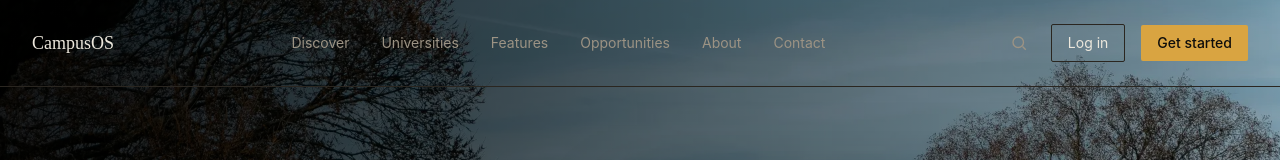
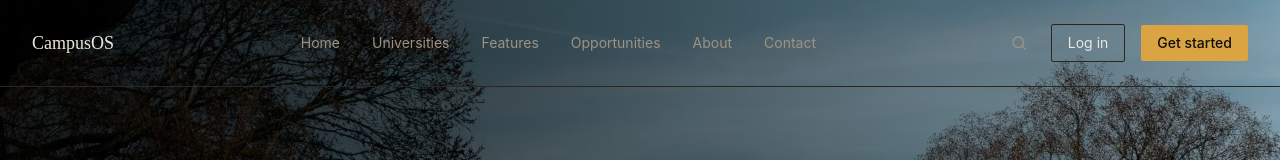
Before and after one commit to jisayo/campusos, a Next.js app in the folder apps/web/: page / in a window 1280 px wide. Shown: the top 160 px of the page. Built offline with nearby package versions, Linux system fonts and the light colour scheme; no server answers; the database is empty.

Commit message:
Nav: Discover -> Home

```diff
--- a/apps/web/app/(public)/components/PublicNav.tsx
+++ b/apps/web/app/(public)/components/PublicNav.tsx
@@ -1,7 +1,7 @@
 import Link from 'next/link';
 
 const links = [
-  { href: '/discover', label: 'Discover' },
+  { href: '/', label: 'Home' },
   { href: '/universities', label: 'Universities' },
   { href: '/features', label: 'Features' },
   { href: '/opportunities', label: 'Opportunities' },
```
